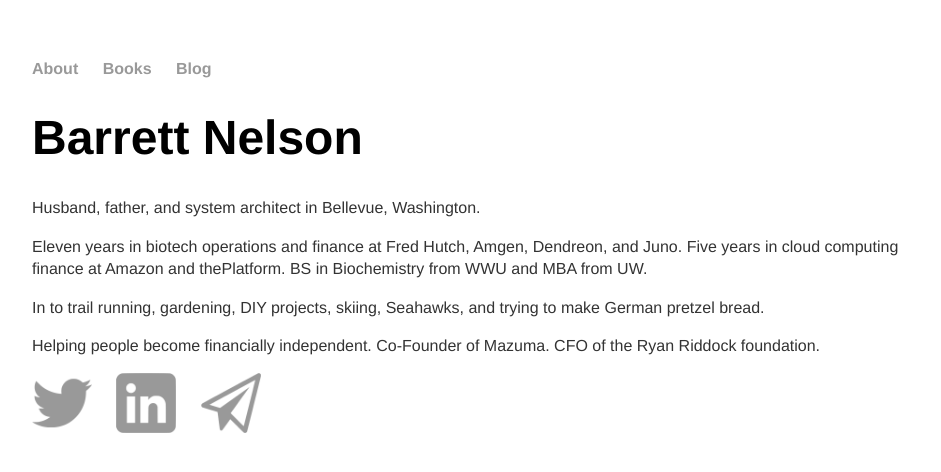
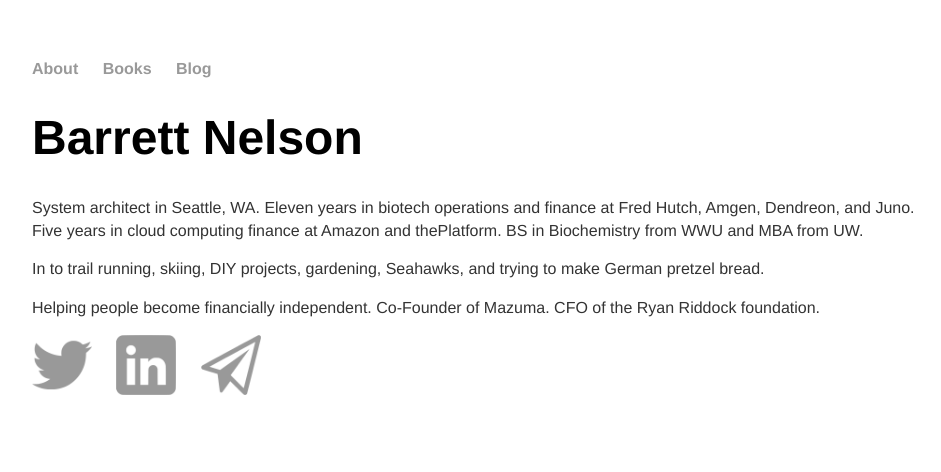
Before and after one commit to bstnel/bstnel.github.io, a Jekyll site: the page built from index.html, in a window 1280 px wide. Shown: the top 472 px of the page, without its empty margins (160-1101 px from the left). Built offline with Jekyll 4.4.1, drawn with Linux system fonts in a browser that asks for light colours.

Commit message:
Update index.html

```diff
--- a/index.html
+++ b/index.html
@@ -4,8 +4,7 @@ title: About
 ---
 <div class="blurb">
 	<h1>Barrett Nelson</h1>
-	<p>Husband, father, and system architect in Bellevue, Washington.</p>
-	<p>Eleven years in biotech operations and finance at Fred Hutch, Amgen, Dendreon, and Juno. Five years in cloud computing finance at Amazon and thePlatform. BS in Biochemistry from WWU and MBA from UW.</p>
-	<p>In to trail running, gardening, DIY projects, skiing, Seahawks, and trying to make German pretzel bread.</p>
+	<p>System architect in Seattle, WA. Eleven years in biotech operations and finance at Fred Hutch, Amgen, Dendreon, and Juno. Five years in cloud computing finance at Amazon and thePlatform. BS in Biochemistry from WWU and MBA from UW.</p>
+	<p>In to trail running, skiing, DIY projects, gardening, Seahawks, and trying to make German pretzel bread.</p>
 	<p>Helping people become financially independent. Co-Founder of Mazuma. CFO of the Ryan Riddock foundation.</p>
 </div><!-- /.blurb -->
```
